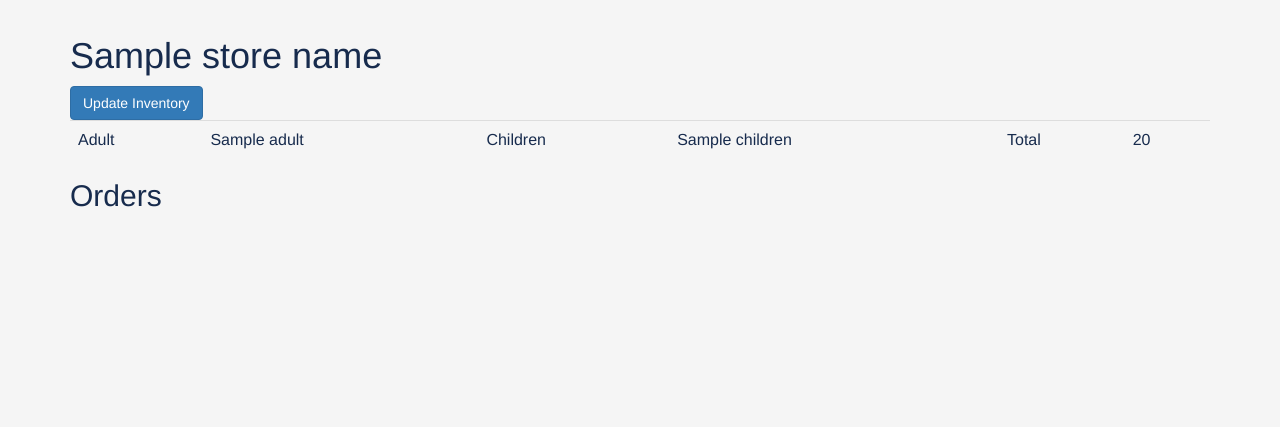
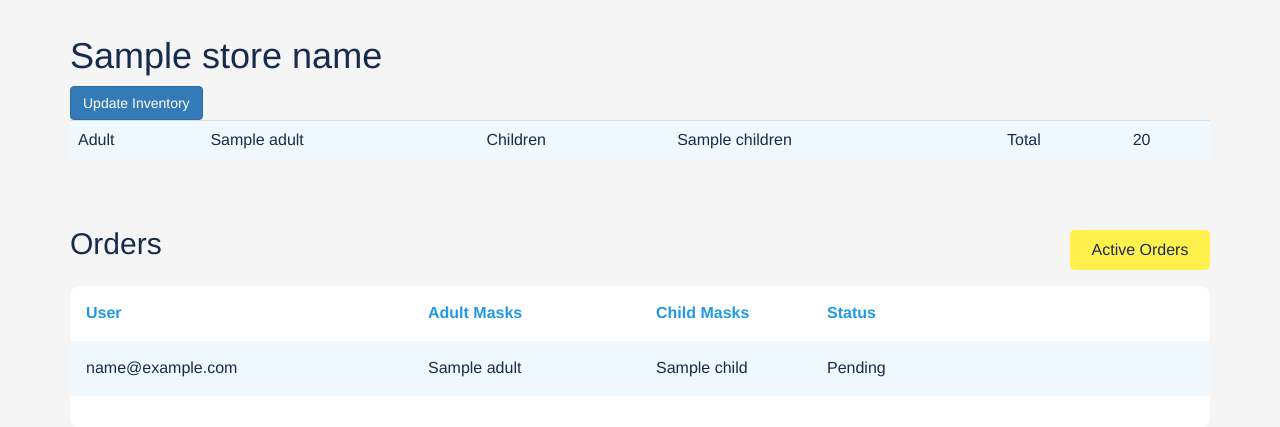
Before and after one commit to SlightySmarterLibrary/admin, a Django app: template djwarrant/templates/warrant/storeinfo.html in a window 1280 px wide. Shown: the part 80-507 px from the top of the page. Run offline with Django 3.2, Linux system fonts and the light colour scheme; the template is opened without the code that fills it: most values are stand-ins (such as "Sample title", 1, 10 or a date in 2020); some libraries are stand-ins or nearby versions.

Commit message:
Show orders tables and allow filter

```diff
--- a/djwarrant/templates/orders/index.html
+++ b/djwarrant/templates/orders/index.html
@@ -1 +1,61 @@
-<h2>Orders</h2>
+<div style="display: flex; justify-content: space-between; align-items: flex-end; margin-top: 3em;">
+  <h2>Orders</h2>
+
+  <div class="dropdown-parent dropdown profile-dropdown">
+    <button class="user-session__button dropdownBtn user user-session__button--dropdown-launcher">
+      {{ filter_status }} Orders
+    </button>
+
+    <ul class="dropdown-content">
+      <li class="dropdown-content-header" style="font-size: 0.8em; text-transform: uppercase;">Order status</li>
+      <li><a class="dropdown-option" href="{% url 'dw:storeinfo' %}?status=all">All</a></li>
+      <li><a class="dropdown-option" href="{% url 'dw:storeinfo' %}?status=pending">Pending</a></li>
+      <li><a class="dropdown-option" href="{% url 'dw:storeinfo' %}?status=completed">Completed</a></li>
+    </ul>
+  </div>
+</div>
+
+{% if orders %}
+  <table class="table__wrapper">
+    <thead>
+      <tr class="table__row--header">
+        <th>User</th>
+        <th>Adult Masks</th>
+        <th>Child Masks</th>
+        <th>Status</th>
+      </tr>
+    </thead>
+
+    <tbody>
+      {% for order in orders %}
+        <tr class="table__row">
+          <td>{{ order.user_email }}</td>
+          <td>{{ order.adult }}</td>
+          <td>{{ order.child }}</td>
+          <td>
+            {% if order.received == True %}
+              Completed
+            {% else %}
+              Pending
+            {% endif %}
+          </td>
+        </tr>
+      {% endfor %}
+    </tbody>
+
+    <tfoot>
+      <tr>
+        <td>
+        </td>
+      </tr>
+    </tfoot>
+  </table>
+{% else %}
+  <h3 style="font-weight: 400;">
+    {% if order_status == 'All' %}
+      There are currently no mask orders.
+    {% else %}
+      There are currently no mask {{ order_status }} orders.
+    {% endif %}
+  </h3>
+{% endif %}
--- a/djwarrant/templates/warrant/base.html
+++ b/djwarrant/templates/warrant/base.html
@@ -32,7 +32,7 @@
 </head>
 
 <body class="main">
-  {% include 'warrant/_header.html' with blog_entry=my_blog_entry %}
+  {% include 'warrant/_header.html' %}
 
   {% block body %}
     {% block content %}
--- a/djwarrant/templates/warrant/storeinfo.html
+++ b/djwarrant/templates/warrant/storeinfo.html
@@ -1,7 +1,9 @@
 {% extends 'warrant/base.html' %}
 {% load static %}
+
+{% block title %}My Store{% endblock title %}
+
 {% block main_content %}
-
 <h1> {{ store_name }} </h1>
 <button class="update-inventory btn btn-primary" type="button" name="button">Update Inventory</button>
 
@@ -37,5 +39,6 @@
 
 });
 </script>
+<script src="{% static 'js/dropdown.js' %}"></script>
 
 {% endblock extrascripts %}
--- a/djwarrant/urls.py
+++ b/djwarrant/urls.py
@@ -29,8 +29,9 @@ urlpatterns = (
             name='update-profile'),
     re_path(r'^profile/subscriptions/$',
             MySubscriptions.as_view(), name='subscriptions'),
-    re_path(r'^profile/storeinfo/$', views.storeinfo, name='storeinfo'),
-    re_path(r'^profile/storeinfo/update-inventory', InventoryView.as_view(), name='update-inventory'),
+    re_path(r'^profile/storeinfo$', views.storeinfo, name='storeinfo'),
+    re_path(r'^profile/storeinfo/update-inventory',
+            InventoryView.as_view(), name='update-inventory'),
     path('profile/account_verification',
          views.AccountVerificationView.as_view()),
     path('profile/account_verification/<slug:username>', views.AccountVerificationView.as_view(),
--- a/static/css/main.css
+++ b/static/css/main.css
@@ -246,3 +246,117 @@
 }
 
 /* End of Navigation Styles */
+
+
+/* Table Styles */
+.table__wrapper {
+  table-layout: fixed;
+  width: 100%;
+  border-collapse: collapse;
+  border: none;
+  background: white;
+  margin: 1em auto;
+  border-radius: 10px;
+  overflow: hidden;
+}
+
+.table__row--header {
+  color: #2199e8;
+  background: white !important;
+}
+
+thead th:nth-child(1) {
+  width: 30%;
+}
+
+thead th:nth-child(2) {
+  width: 20%;
+}
+
+thead th:nth-child(3) {
+  width: 15%;
+}
+
+thead th:nth-child(4) {
+  width: 35%;
+}
+
+th,
+td {
+  padding: 1em;
+}
+
+tbody tr:nth-child(odd) {
+  background: hsl(204, 100%, 97%);
+}
+
+/* End of Table Styles */
+
+
+/* Dropdown Styles */
+.user-session__button--dropdown-launcher {
+  padding: 0.5em 1em;
+  min-width: 140px;
+  font-size: 1em;
+  text-transform: capitalize;
+}
+
+.dropdown-parent {
+  overflow: visible;
+  position: relative;
+}
+
+.icon {
+  font-size: 0.6em;
+}
+
+.dropdown-content {
+  display: flex;
+  overflow: visible;
+  flex-direction: column;
+  padding: 0;
+  display: none;
+  min-width: 168px;
+  width: 168px;
+  right: 0;
+  list-style: none;
+  position: absolute;
+  top: 40px;
+  right: 0;
+  z-index: 500;
+  overflow: hidden;
+  border: none !important;
+  box-shadow: rgba(9, 30, 66, 0.25) 0px 4px 8px -2px, rgba(9, 30, 66, 0.31) 0px 0px 1px;
+}
+
+.dropdown-option-icon {
+  font-size: 0.5em;
+}
+
+.dropdown-option {
+  display: block;
+  text-align: left;
+  padding: 1em;
+  background-color: hsl(180, 14%, 97%);
+}
+
+.dropdown-option:hover {
+  background-color: #f1f1f1;
+}
+
+
+.dropdown-content-header {
+  display: block;
+  text-align: left;
+  padding: 10px;
+  color: #172b4d;
+  font-weight: 500;
+  text-align: center;
+  background: hsl(204, 100%, 97%);
+}
+
+.show {
+  display: block;
+}
+
+/* End of Dropdown Styles */
--- /dev/null
+++ b/static/js/dropdown.js
@@ -0,0 +1,34 @@
+function toggleClass(event) {
+  const parent = event.target.parentNode;
+
+  if (parent) {
+    if (parent.querySelector('.dropdown-content') !== null) {
+      parent.querySelector('.dropdown-content').classList.toggle('show');
+    }
+  }
+}
+
+document.addEventListener('DOMContentLoaded', () => {
+  const dropdown = document.getElementsByClassName('dropdown-parent');
+
+  if (dropdown) {
+    for (let i = 0; i < dropdown.length; i += 1) {
+      dropdown[i].addEventListener('click', toggleClass);
+    }
+  }
+});
+
+// Hides dropdown button when user click anywhere else
+window.onclick = function hideDropdown(event) {
+  if (!event.target.matches('.dropdownBtn')) {
+    const dropdowns = document.getElementsByClassName('dropdown-content');
+
+    for (let i = 0; i < dropdowns.length; i += 1) {
+      const openDropdown = dropdowns[i];
+
+      if (openDropdown.classList.contains('show')) {
+        openDropdown.classList.toggle('show');
+      }
+    }
+  }
+};
--- a/static/js/header.js
+++ b/static/js/header.js
@@ -1,9 +1,6 @@
 document.addEventListener('DOMContentLoaded', () => {
   const mainMenu = document.getElementById('mainHeader');
   const mainMenuLinks = document.getElementById('main-header-links');
-
-  console.log(mainMenu);
-  console.log(mainMenuLinks);
 
   const toggle = function tog() {
     if (mainMenu) {
--- a/webapp/settings.py
+++ b/webapp/settings.py
@@ -146,8 +146,8 @@ USE_TZ = True
 
 CRISPY_TEMPLATE_PACK = 'bootstrap3'
 
-***REMOVED*** = 'ASIA6NR5XESKPF22I6Q5'
-***REMOVED*** = 'HWHCqCqjmPG8N/X6KMb6cgJ9wly4Q+k+a1oz62IA'
+***REMOVED*** = 'ASIAT6STUTTCII6NMHFD'
+***REMOVED*** = 'B6PqZ3yS7rHbE+kMEeZEK0j07O8x9EFVj3x9IQD1'
 AWS_REGION = 'us-east-1'
 COGNITO_NAME = 'maskidentity'
 
```
Also changed, not shown: djwarrant/views/storeinfo.py (+32 -9 lines), 1 other file.
